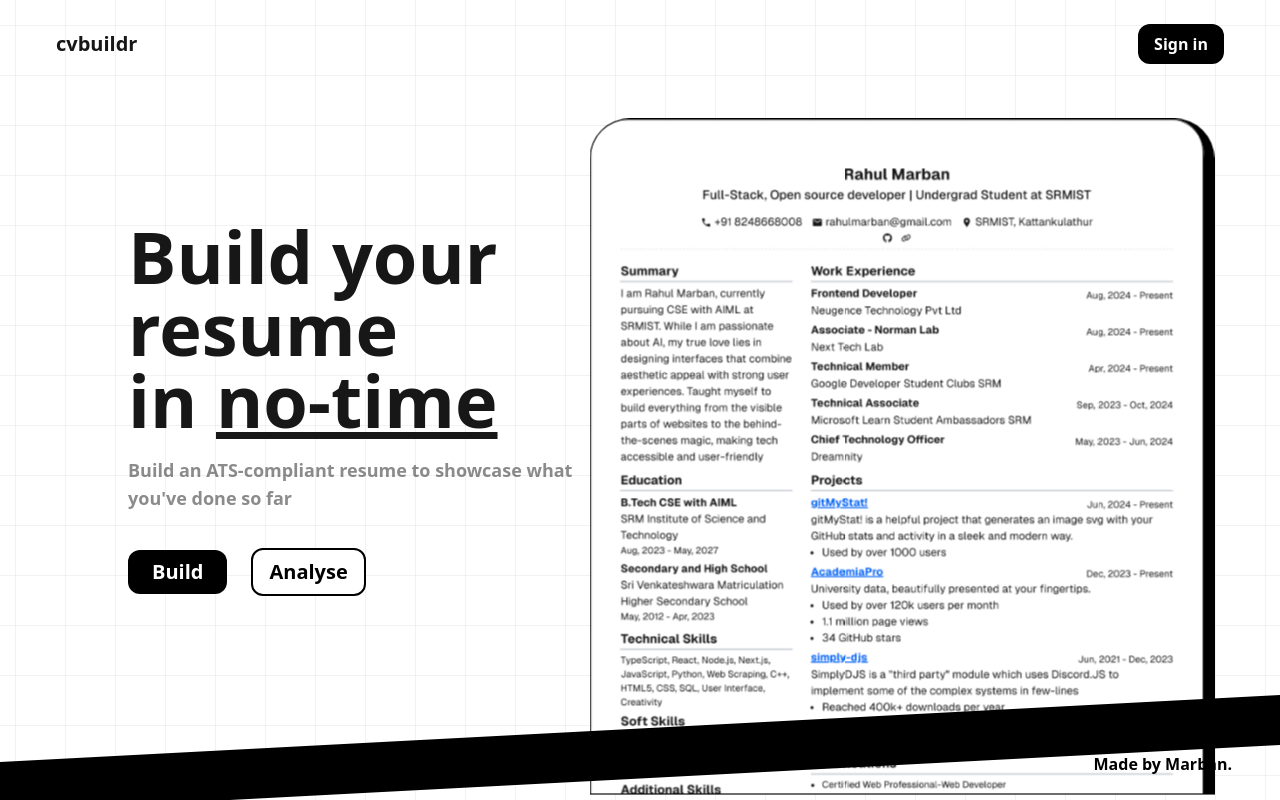
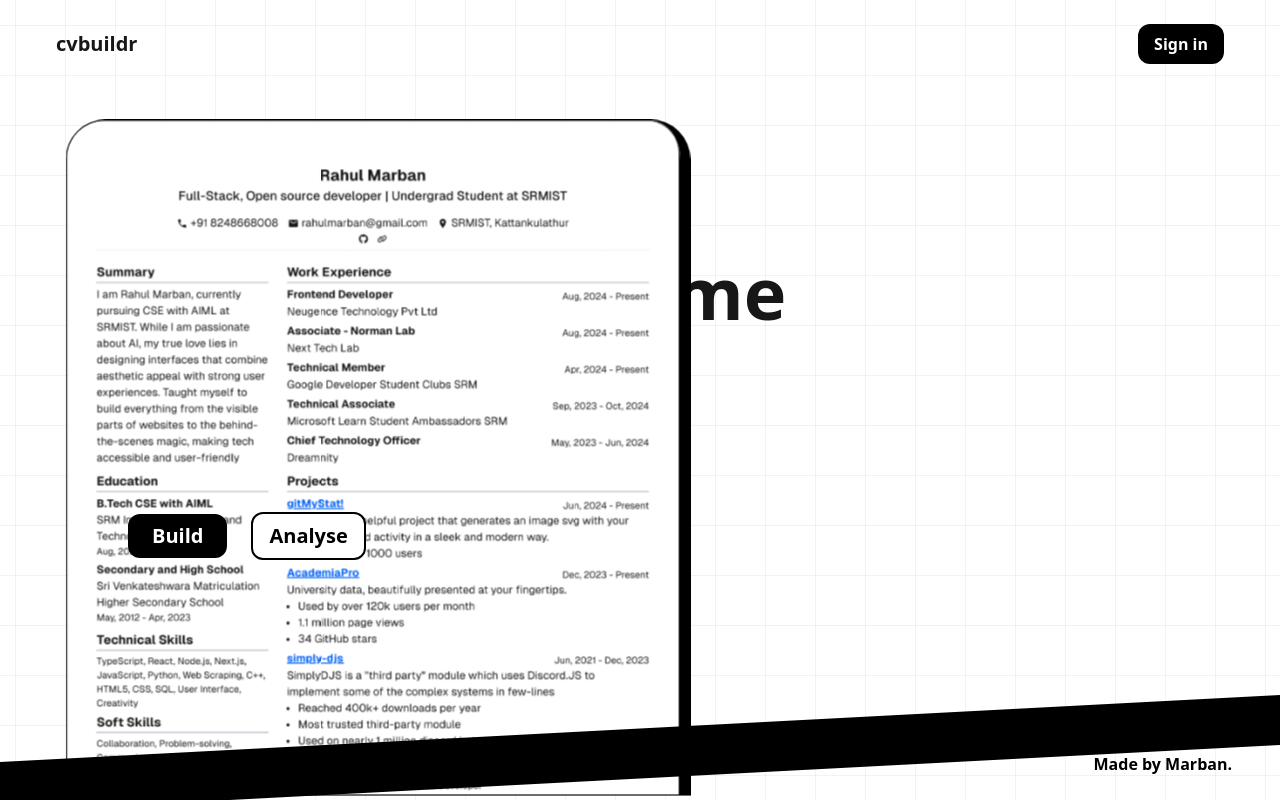
Before and after one commit to Rahuletto/cvbuildr, a Next.js app: page / in a window 1280 px wide. Built offline with nearby package versions, Linux system fonts and the light colour scheme; no server answers.

Commit message:
style: fixes

```diff
--- a/app/layout.tsx
+++ b/app/layout.tsx
@@ -14,8 +14,8 @@
 });
 
 export const metadata: Metadata = {
-  title: "Create Next App",
-  description: "Generated by create next app",
+  title: "cvbuildr",
+  description: "Build your resume and analyse in no time",
 };
 
 export default function RootLayout({
--- a/app/not-found.tsx
+++ b/app/not-found.tsx
@@ -3,7 +3,6 @@
 export default function Home() {
   return (
     <main className="flex items-center justify-center w-screen h-screen flex-col gap-4">
-      <Auth />
       <h1
           style={{ animationDelay: '0.1s' }}
           className="animate-fadeIn font-bold lg:text-8xl text-6xl opacity-0 text-center">
--- a/app/page.tsx
+++ b/app/page.tsx
@@ -10,7 +10,7 @@
         <Auth />
       </header>
 
-      <section className="flex pt-5 gap-3 opacity-0 animate-fadeIn xl:pt-0 justify-between xl:flex-row flex-col items-center lg:px-32 md:px-16 px-4 h-[80vh]">
+      <section className="flex relative pt-5 gap-3 opacity-0 animate-fadeIn xl:pt-0 justify-between xl:flex-row flex-col items-center lg:px-32 md:px-16 px-4 h-[80vh]">
         <div className="flex gap-5 flex-col">
           <h2 style={{ animationDelay: "0.5s" }} className="text-4xl xl:text-7xl font-bold animate-fadeIn opacity-0">Build your resume<br />in <span className="underline">no-time</span></h2>
           <p style={{ animationDelay: "1s" }} className="text-lg lg:mb-4 font-semibold opacity-0 animate-opacityFade">Build an ATS-compliant resume to showcase what<br />you&apos;ve done so far</p>
@@ -32,7 +32,7 @@
             </Link>
           </div>
         </div>
-        <Image style={{ animationDelay: "0.8s" }} alt="Resume" src="/resume.png" className="animate-fadeIn opacity-0 xl:-mb-24 xl:scale-125 border-r-8 border-black rounded-t-[32px] border" width={500} height={600} />
+        <Image style={{ animationDelay: "0.8s" }} alt="Resume" src="/resume.png" className="absolute bottom-0 animate-fadeIn opacity-0 xl:scale-125 border-r-8 border-black rounded-t-[32px] border" width={500} height={600} />
       </section>
       <div className="flex h-[50px] bg-black w-[102%] rotate-[-3deg] -ml-1" />
       <span style={{ animationDelay: "3s" }} className="absolute animate-fadeIn opacity-0 bottom-6 right-12 text-black font-semibold text-md ">Made by <Link className="" href="https://marban.is-a.dev">Marban.</Link></span>
```
